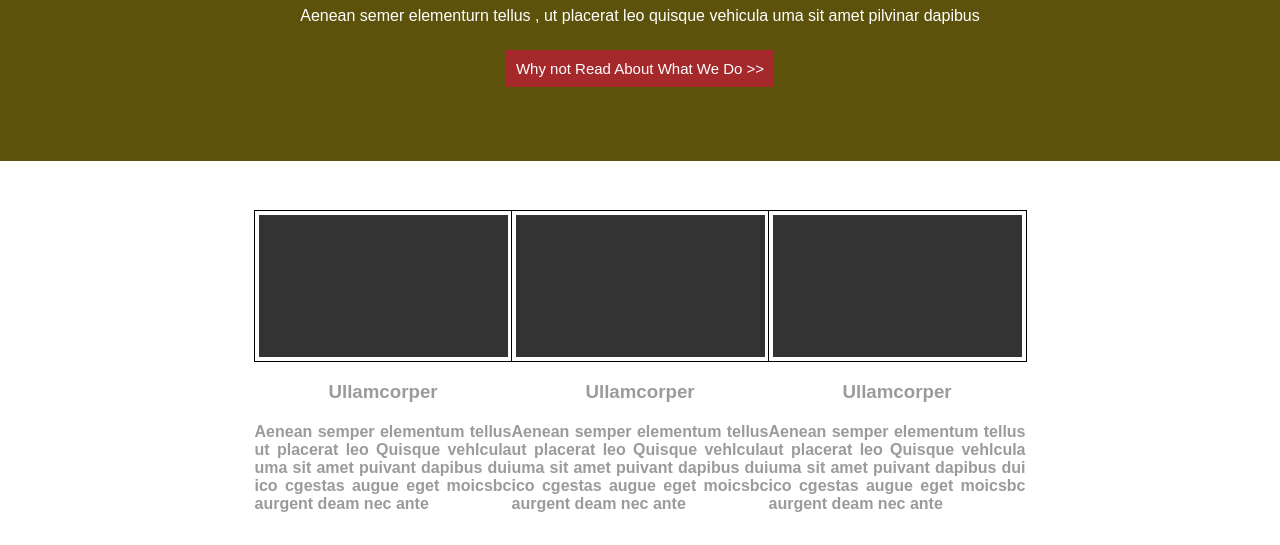
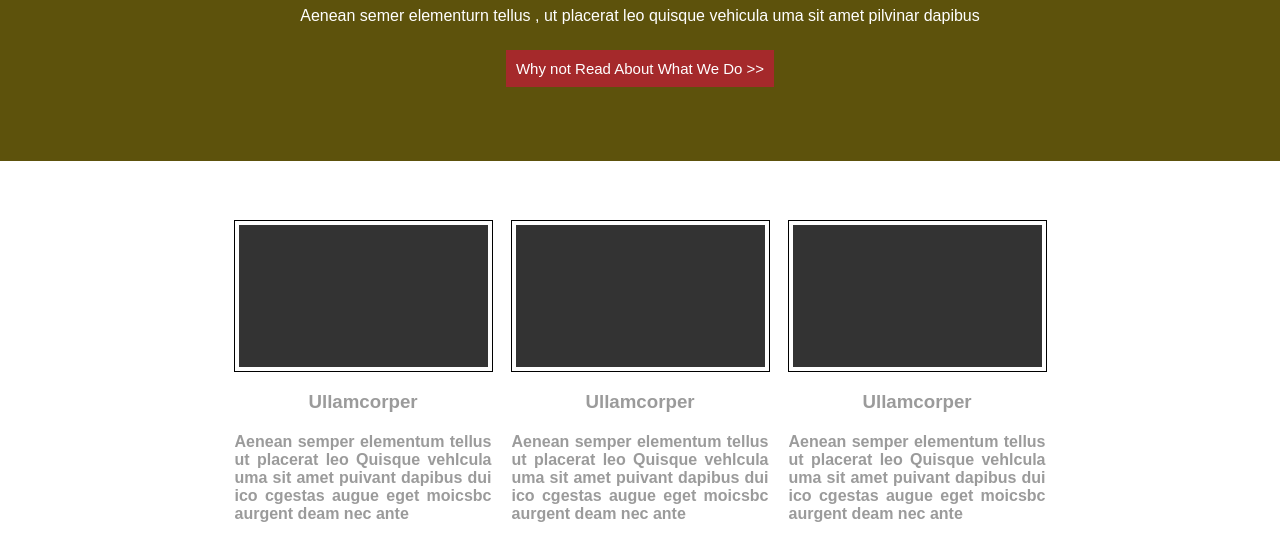
Before and after one commit to Guenfoudi-Mohamed/Project_5-media_query, a plain HTML site: page index.html in a window 1280 px wide. Shown: the part 189-734 px from the top of the page. Drawn offline with Linux system fonts and the light colour scheme.

Commit message:
Update project_5.css

```diff
--- a/project_5.css
+++ b/project_5.css
@@ -46,7 +46,7 @@ header .header_bottom .container input{font-size: 15px;background-color:rgb(165,
         /***start section1***/
 main .section1{background-color: white;padding: 50px 0px;}
 main .section1 .container{width: 80%;margin:auto;display: flex;justify-content:space-between;flex-wrap: wrap;}
-main .section1 .container .content{max-width:257px; text-align: center;color: #9b9b9b;}
+main .section1 .container .content{max-width:257px; text-align: center;color: #9b9b9b;margin: 10px;}
 main .section1 .container .content .form{min-height: 150px;background-color: rgb(51,51,51);border: 4px solid rgb(254,254,254);outline: 0.5px solid black;}
 main .section1 .container .content h3{margin: 20px 0px;}
 main .section1 .container .content p{font-weight: bold;text-align: justify;}
```
